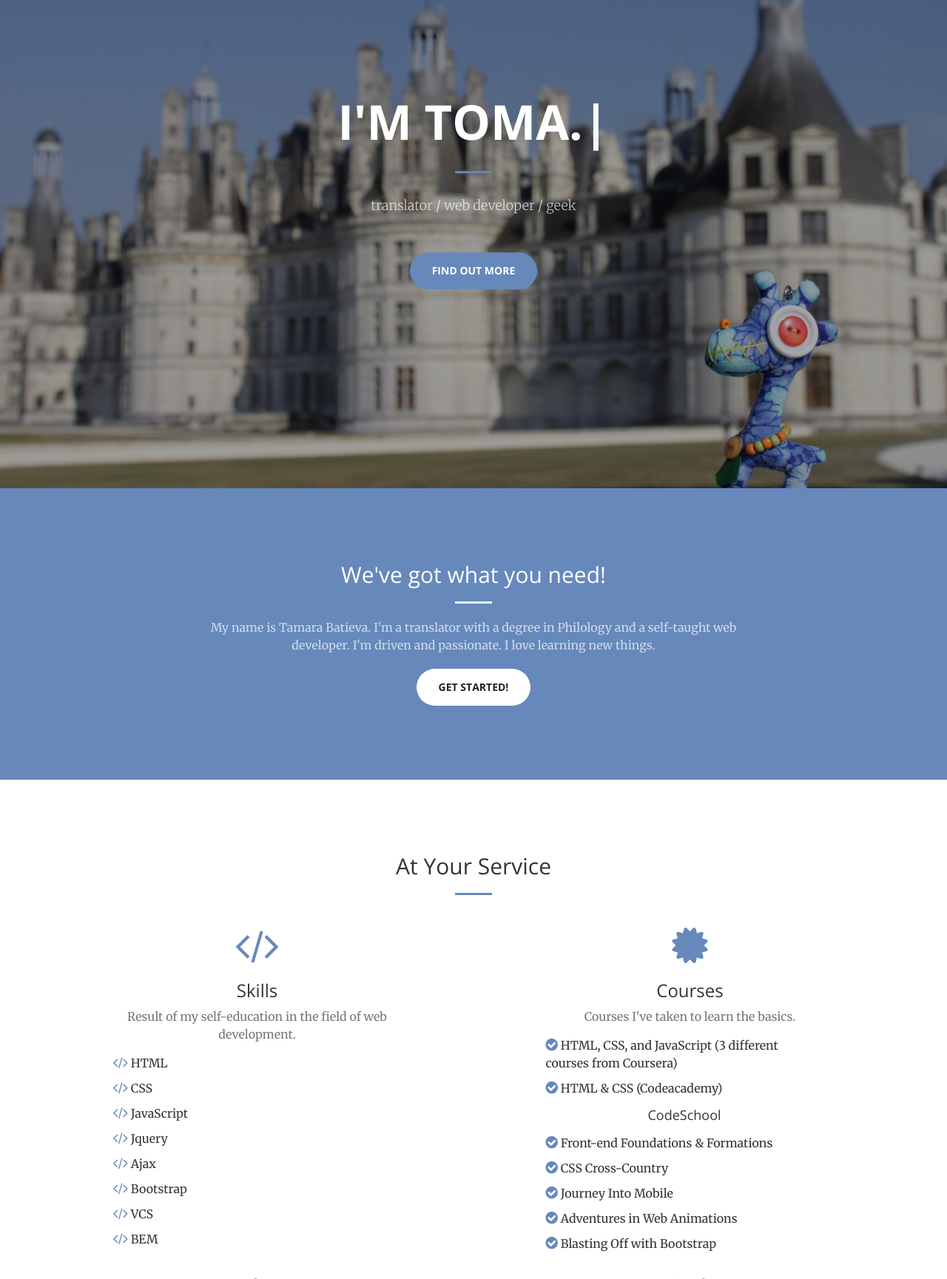
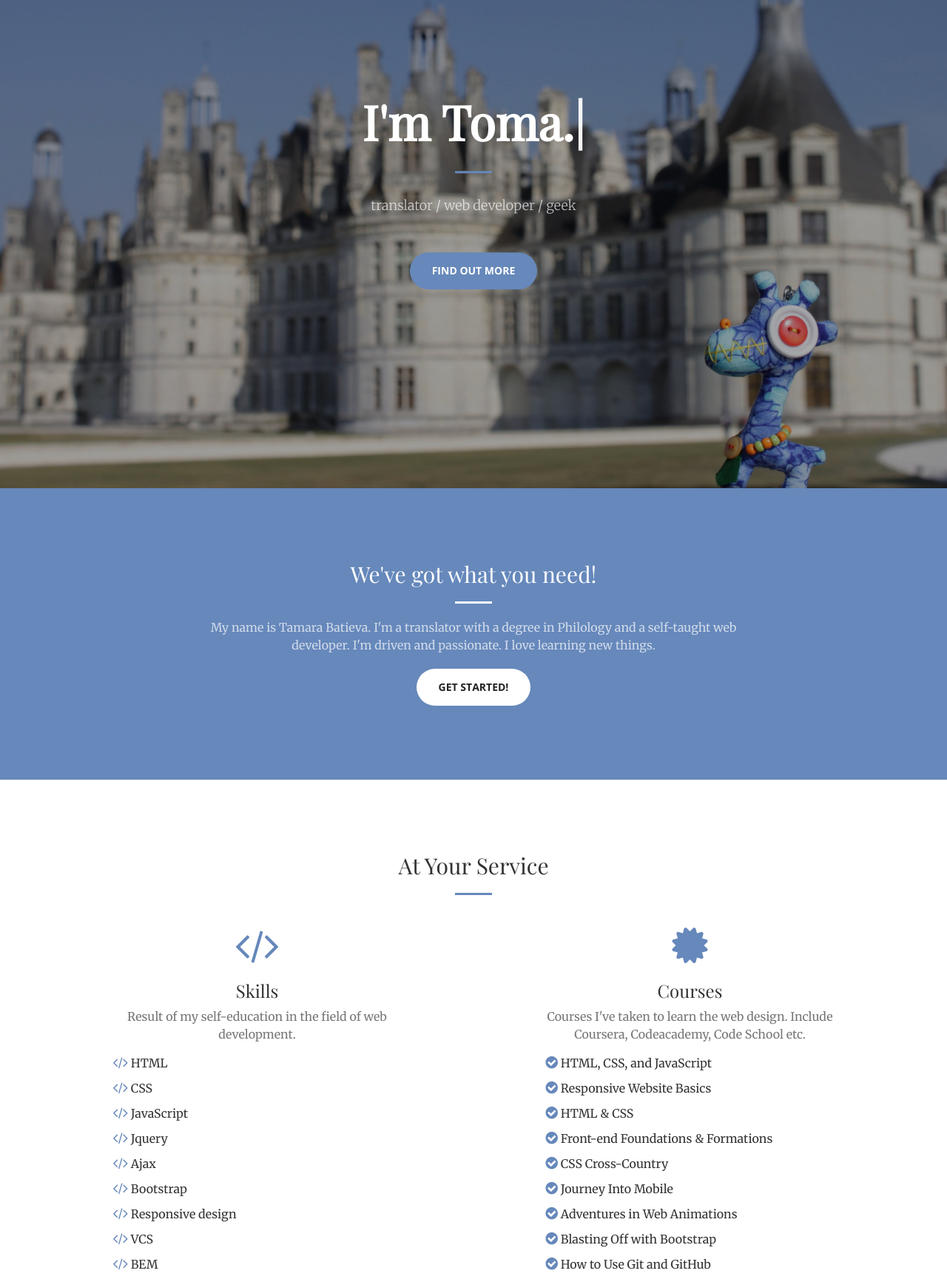
Before and after one commit to TamaraBatieva/personal-page, a website: page index.html in a window 1280 px wide. Shown: the part 140-1869 px from the top of the page at 74% size. Drawn offline with nearby package versions, Linux system fonts and the light colour scheme.

Commit message:
change fonts for headings & make skills and courses lists the same size

```diff
--- a/css/style.css
+++ b/css/style.css
@@ -40,7 +40,7 @@
   background: #6688bb;
 }
 
-.course-section li, .education-section li, .skills-section li{
+.course-section li, .education-section li, .skills-section li, .language-section p{
     text-align: left;
 }
 .course-section ul, .education-list ul, .skills-section ul {
@@ -93,9 +93,16 @@ list-style-type: none;
     background-color: #6688bb;
     color: white;
 }
+h2, h3, h4, h5 {
+    font-family: 'Playfair Display', cursive;
+}
 .portfolio-box {
     overflow: hidden;
 }
 .inspired-by-section .col-lg-4 {
     padding: 0;
 }
+#header-title {
+    text-transform: none !important;
+    font-family: 'Playfair Display', cursive;
+}
--- a/index.html
+++ b/index.html
@@ -25,7 +25,7 @@
     <!-- Custom CSS -->
     <link rel="stylesheet" href="css/creative.css" type="text/css">
     <link rel="stylesheet" href="css/style.css" type="text/css">
-
+    <link href='https://fonts.googleapis.com/css?family=Playfair+Display' rel='stylesheet' type='text/css'>
     <!-- HTML5 Shim and Respond.js IE8 support of HTML5 elements and media queries -->
     <!-- WARNING: Respond.js doesn't work if you view the page via file:// -->
     <!--[if lt IE 9]>
@@ -75,7 +75,7 @@
     <header>
         <div class="header-content">
             <div class="header-content-inner">
-                <h1>I'm
+                <h1 id="header-title">I'm
                 <span class="typedString"></span><span class="typed-cursor"></span></h1>
                 <hr>
                 <p id="sub-title">translator / web developer / geek</p>
@@ -122,6 +122,7 @@
                             <li><i class="fa fa-code"></i> Jquery</li>
                             <li><i class="fa fa-code"></i> Ajax</li>
                             <li><i class="fa fa-code"></i> Bootstrap</li>
+                            <li><i class="fa fa-code"></i> Responsive design</li>
                             <li><i class="fa fa-code"></i> VCS</li>
                             <li><i class="fa fa-code"></i> BEM</li>
 
@@ -133,18 +134,19 @@
                     <div class="service-box">
                         <i class="fa fa-4x fa-certificate wow bounceIn text-primary" data-wow-delay=".1s"></i>
                         <h3>Courses</h3>
-                        <p class="text-muted">Courses I've taken to learn the basics.</p>
+                        <p class="text-muted">Courses I've taken to learn the web design. Include Coursera, Codeacademy, Code School etc.</p>
                          <div class="course-section">
                             <div class="col-sm-12 course-list">
                         <ul>
-                            <li><i class="fa fa-check-circle"></i> HTML, CSS, and JavaScript (3 different courses from Coursera)</li>
-                            <li><i class="fa fa-check-circle"></i> HTML &amp; CSS (Codeacademy)</li>
-                            <h4>CodeSchool</h4>
+                            <li><i class="fa fa-check-circle"></i> HTML, CSS, and JavaScript</li>
+                            <li><i class="fa fa-check-circle"></i> Responsive Website Basics</li>
+                            <li><i class="fa fa-check-circle"></i> HTML &amp; CSS</li>
                             <li><i class="fa fa-check-circle"></i> Front-end Foundations &amp; Formations</li>
                             <li><i class="fa fa-check-circle"></i> CSS Cross-Country</li>
                             <li><i class="fa fa-check-circle"></i> Journey Into Mobile</li>
                             <li><i class="fa fa-check-circle"></i> Adventures in Web Animations</li>
                             <li><i class="fa fa-check-circle"></i> Blasting Off with Bootstrap</li>
+                            <li><i class="fa fa-check-circle"></i> How to Use Git and GitHub</li>
                         </ul>
                             </div>
 </div>
@@ -155,12 +157,13 @@
                     <div class="service-box">
                         <i class="fa fa-4x fa-university wow bounceIn text-primary" data-wow-delay=".2s"></i>
                         <h3>Education &amp; jobs</h3>
-                        <p class="text-muted">The neverending education and the jobs I've had.</p>
+                        <p class="text-muted">Most important things in one's life - education and experience.</p>
                         <div class="education-section">
                             <div class="col-sm-12 education-list">
                             <ul>
                                 <h4 class="text-center">Education</h4>
                                 <li><i class="fa fa-graduation-cap"></i> South Federal University, B.A. Philology (English, French) (2008-2013)</li>
+                                <li><i class="fa fa-graduation-cap"></i> freeCodeCamp (2016-now)</li>
                                 <h4 class="text-center">Jobs</h4>
                                 <li><i class="fa fa-pencil-square-o"></i> Freelance English tutor (2009-2015)</li>
                                 <li><i class="fa fa-pencil-square-o"></i> Freelance translator (2011-2015)</li>
@@ -241,7 +244,7 @@
     <section class="no-padding" id="portfolio">
         <div class="container-fluid">
             <div class="row no-gutter">
-                <div class="col-xs-12 text-center inspired-by-section"><div><h3>Inspired by</h3></div>
+                <div class="col-xs-12 text-center inspired-by-section"><div><h2>Inspired by</h2></div>
                 <div class="col-lg-4 col-sm-6">
                     <a href="http://www.amazonasimages.com/" class="portfolio-box" target="_blank">
                         <img src="img/portfolio/1.png" class="img-responsive" alt="Photographer Sebastião Salgado">
@@ -344,7 +347,7 @@
                 <div class="col-lg-9 col-lg-offset-2 text-center">
                     <h2 class="section-heading">Let's Get In Touch!</h2>
                     <hr class="primary">
-                    <p>Ready to start your next project with me? That's great! Give us a call or send us an email and we will get back to you as soon as possible!</p>
+                    <p>Ready to start your next project with me? That's great! Give me a call or send me an email and I will get back to you as soon as possible!</p>
                 </div>
                 <div class="col-lg-3 col-lg-offset-2 text-center contact-item">
                     <i class="fa fa-phone fa-3x wow bounceIn"></i>
@@ -396,7 +399,7 @@
 <script>
   $(function(){
       $(".typedString").typed({
-        strings: ["a translator.", "a web developer.","a tomato.", "Toma."],
+        strings: ["a translator.", "a web developer.","Tomato.", "Toma."],
         typeSpeed: 0
       });
   });
--- a/js/script.js
+++ b/js/script.js
@@ -17,3 +17,19 @@ $(function () {
 //        },
 //        offset: '95%'
 //    });
+backspace: function(curString, curStrPos){
+
+
+    setTimeout(function() {
+
+            // check string array position
+            // on the first string, only delete one word
+            // the stopNum actually represents the amount of chars to
+            // keep in the current string. In my case it's 3.
+            if (self.arrayPos == 2){
+                self.stopNum = 4;
+            }
+            //every other time, delete the whole typed string
+            else{
+                self.stopNum = 0;
+            }
--- a/js/typed.js-master/js/typed.js
+++ b/js/typed.js-master/js/typed.js
@@ -270,13 +270,13 @@
                 // on the first string, only delete one word
                 // the stopNum actually represents the amount of chars to
                 // keep in the current string. In my case it's 14.
-                // if (self.arrayPos == 1){
-                //  self.stopNum = 14;
-                // }
-                //every other time, delete the whole typed string
-                // else{
-                //  self.stopNum = 0;
-                // }
+                 if (self.arrayPos == 2){
+                  self.stopNum = 4;
+                 }
+//                every other time, delete the whole typed string
+                 else{
+                  self.stopNum = 0;
+                 }
 
                 if (self.contentType === 'html') {
                     // skip over html tags while backspacing
```
